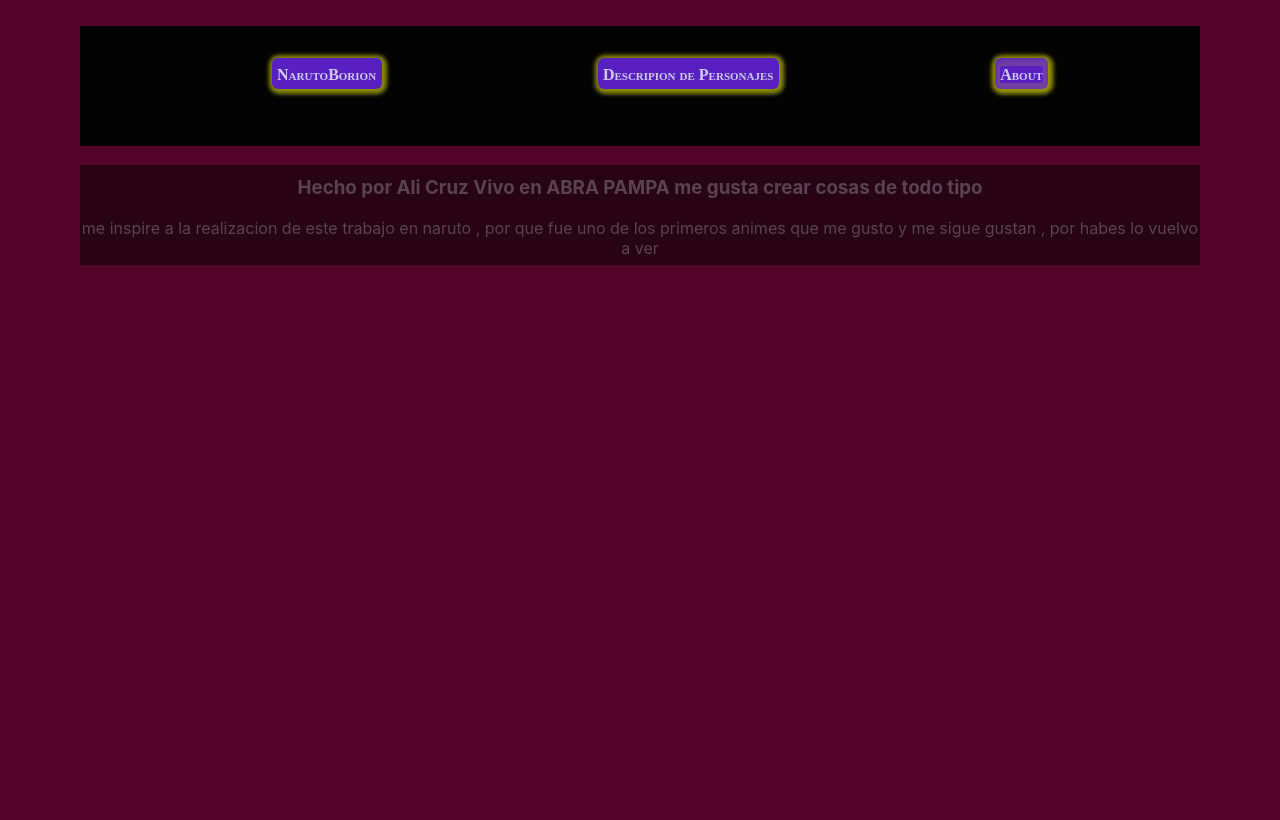
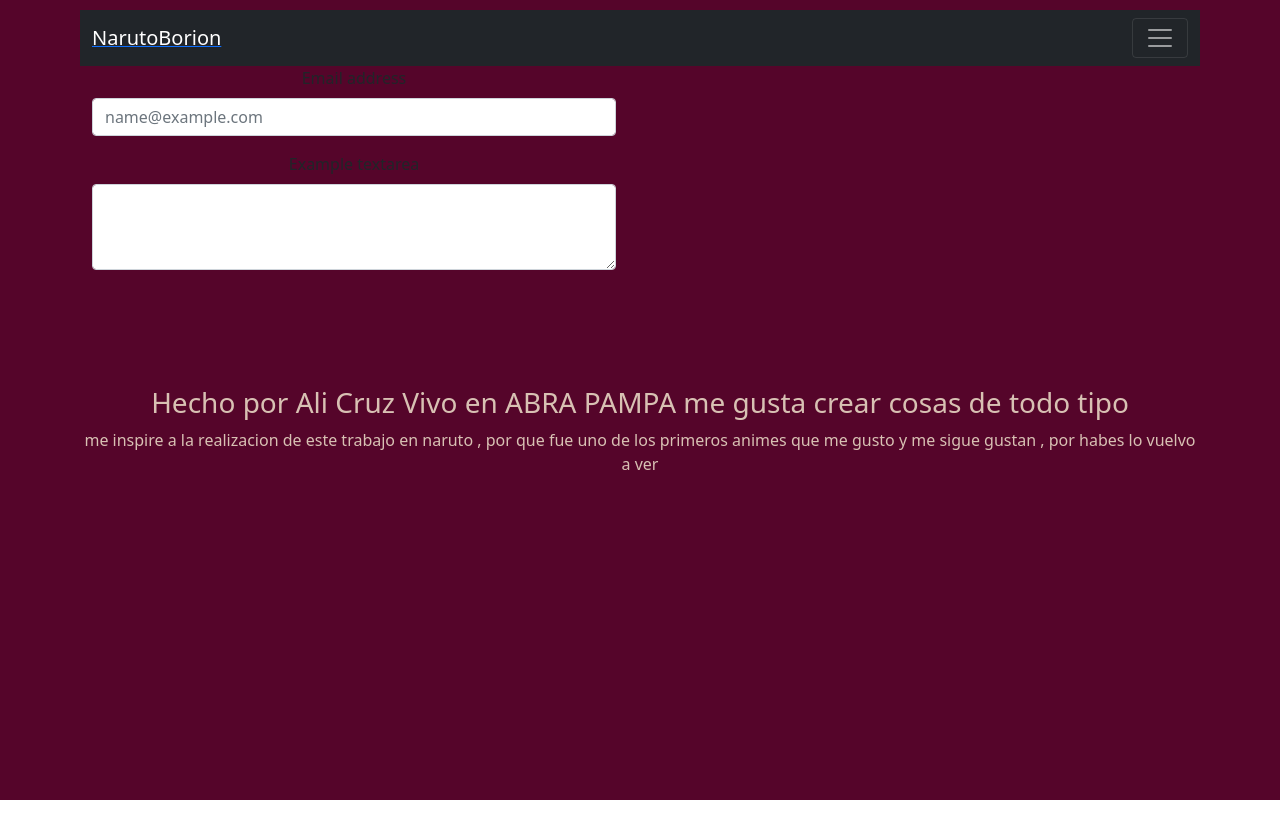
Before and after one commit to ali01cruz/narutoREACT, a React (Create React App) app: page /about in a window 1280 px wide. Built offline with nearby package versions, Linux system fonts and the light colour scheme.

Commit message:
agregando navbar

```diff
--- a/package.json
+++ b/package.json
@@ -6,7 +6,9 @@
     "@testing-library/jest-dom": "^5.11.4",
     "@testing-library/react": "^11.1.0",
     "@testing-library/user-event": "^12.1.10",
+    "bootstrap": "^5.1.1",
     "react": "^17.0.2",
+    "react-bootstrap": "^2.0.0-rc.0",
     "react-dom": "^17.0.2",
     "react-router-dom": "^5.3.0",
     "react-scripts": "4.0.3",
--- a/src/App.js
+++ b/src/App.js
@@ -1,6 +1,6 @@
 
 import './App.css';
-import Navbar from './components/navbar/navbar.jsx';
+import NavbarM from './components/navbar/navbar.jsx';
 import Home from './components/home/home';
 import data from './resources/data.json'
 import CharacterDetail from './components/characterDetail/characterDetail';
@@ -15,7 +15,7 @@ function App() {
   },[])
   return (
     <div className="App">
-        <Navbar ></Navbar>
+        <NavbarM ></NavbarM>
 
         <Switch>
           <Route exact path="/" >
--- /dev/null
+++ b/src/components/Form/controlledForm.jsx
@@ -0,0 +1,45 @@
+import 'bootstrap/dist/css/bootstrap.min.css';
+import Form from 'react-bootstrap/Form';
+import Col from 'react-bootstrap/Row'
+import Row from 'react-bootstrap/Row'
+import Container from 'react-bootstrap/Container';
+export default function ControlledForm() {
+    return (
+        <>
+            <Container>
+                <Row>
+                    <Col lg="4"></Col>
+                    <Col lg="2">
+                        <Form  >
+                            <Form.Group className="mb-3" controlId="exampleForm.ControlInput1">
+                                <Form.Label>Email address</Form.Label>
+                                <Form.Control type="email" placeholder="name@example.com" />
+                            </Form.Group>
+                            <Form.Group className="mb-3" controlId="exampleForm.ControlTextarea1">
+                                <Form.Label>Example textarea</Form.Label>
+                                <Form.Control as="textarea" rows={3} />
+                            </Form.Group>
+                        </Form>
+                    </Col>
+                    <Col lg="4"></Col>
+                </Row>
+            </Container>
+
+        </>
+    )
+}
+
+
+/* Correo electrónico || email.
+Asunto.
+Cuerpo || Mensaje.
+botón de enviar (por el momento no hará nada).
+ */
+
+/* El formulario debe validar en todo momento:
+
+    Que el correo electrónico sea valido (caracteres necesarios para cumplir con la condición de ser un email).
+    Que el asunto contenga mínimo 10 caracteres.
+    Que el cuerpo o mensaje, contenta máximo 256 caracteres.
+    Que el botón de enviar, se encuentre inhabilitado, mientras alguna de las condiciones anteriores no se cumpla.
+ */
--- a/src/components/about/about.css
+++ b/src/components/about/about.css
@@ -1,10 +1,4 @@
-.about{
-    background-color: rgba(3, 3, 3, 0.541);
-    color: rgba(240, 248, 255, 0.26);
-    height: 100px;
-    width: 100%;
-
+.texto{
+    color: rgba(255, 248, 220, 0.774);
+    margin-top:100px;
 }
-h3{
-    padding-top: 1%;
-}
--- a/src/components/about/about.jsx
+++ b/src/components/about/about.jsx
@@ -1,10 +1,17 @@
+import ControlledForm from '../Form/controlledForm';
 import './about.css';
 export default function About(){
 
         return(
             <div className="about">
-               <h3> Hecho por Ali Cruz Vivo en ABRA PAMPA me gusta crear cosas de todo tipo</h3>
-               <span>me inspire a la realizacion de este trabajo en naruto , por que fue uno de los primeros animes que me gusto y me sigue gustan , por habes lo vuelvo a ver </span>
+
+
+               <ControlledForm/>
+               <div className="texto" >
+                    <h3> Hecho por Ali Cruz Vivo en ABRA PAMPA me gusta crear cosas de todo tipo</h3>
+                    <span>me inspire a la realizacion de este trabajo en naruto , por que fue uno de los primeros animes que me gusto y me sigue gustan , por habes lo vuelvo a ver </span>
+
+               </div>
             </div>
         )
 }
--- a/src/components/character/character.css
+++ b/src/components/character/character.css
@@ -3,6 +3,7 @@
     min-width: 230px;
     margin: 0.5%;
     border-radius: 10px;
+    color: cornsilk;
 }
 img{
     max-width: 200px;
--- a/src/components/characterDetail/characterDetail.jsx
+++ b/src/components/characterDetail/characterDetail.jsx
@@ -1,6 +1,6 @@
 import React ,{useState}from "react";
 import './characterdetail.css';
-import { useParams } from "react-router";
+
 
 export default function CharacterDetail(props){
 
@@ -16,7 +16,7 @@ export default function CharacterDetail(props){
     })
 
     function buscar(e){
-        return props.charateris.find((elemento)=>elemento.id==e);
+        return props.charateris.find((elemento)=>elemento.id===parseInt(e));
     }
     function modificarChar(e){
         const elemeto =buscar(e);
--- a/src/components/characterDetail/characterDetail2.jsx
+++ b/src/components/characterDetail/characterDetail2.jsx
@@ -5,7 +5,7 @@ import { useParams } from "react-router";
 export default function CharacterDetail2(props){
     const parametro = useParams();
 
-    const elemeto =props.charateris.find((elemento)=>elemento.id==parametro.id);
+    const elemeto =props.charateris.find((elemento)=>elemento.id===parseInt(parametro.id));
 
     //la otra opcion es modificar con id osea array[id]
     //busco si el link tiene un parametro
--- a/src/components/characterDetail/characterdetail.css
+++ b/src/components/characterDetail/characterdetail.css
@@ -4,6 +4,7 @@
     height: 240px;
     overflow-x: auto;
     border-radius: 5px;
+    color: rgba(255, 248, 220, 0.746);
 }
 .characterDetail::-webkit-scrollbar{
     background-color: #33031973;
@@ -24,6 +25,7 @@
 .descripcion{
     grid-area: descripcion;
     text-align:start;
+
 }
 
 .characterDetail{
--- a/src/components/home/home.jsx
+++ b/src/components/home/home.jsx
@@ -2,9 +2,9 @@ import React from "react";
 import Character from "../character/character.jsx";
 import './home.css';
 export default class Home extends React.Component{
+
     constructor(props){
         super(props)
-
     }
     render(){
         return(
--- a/src/components/navbar/navbar.css
+++ b/src/components/navbar/navbar.css
@@ -1,32 +1,4 @@
-.navbar{
-    background-color: rgb(3, 3, 3);
-    color: aliceblue;
-    height: 120px;
-    width: 100%;
+.active{
+    background-color: rgba(154, 173, 224, 0.246);
+    border-radius: 5px;
 }
-#lista{
-    display: flex;
-    align-content: center;
-    justify-content: center;
-}
-li{
-    margin:  3% 10% 10% 10%;
-    background-color: rgb(88, 32, 192);
-    list-style:none;
-    padding: 0.5%;
-    border-radius: 6px;
-    box-shadow: 1px 1px 4px 4px   rgba(255, 255, 0, 0.534);
-
-}
-a{
-    text-decoration: none;
-    color: rgba(240, 248, 255, 0.794);
-    font-weight: bold;
-    font-family:'Times New Roman', Times, serif;
-    font-variant: small-caps;
-}
-.active{
-    padding: 3.5;
-    border-radius: 2px;
-    box-shadow: 1px 1px 8px 8px   rgba(228, 215, 32, 0.192);
-}
--- a/src/components/navbar/navbar.jsx
+++ b/src/components/navbar/navbar.jsx
@@ -1,31 +1,35 @@
 import React from "react";
 import './navbar.css';
 import {NavLink} from "react-router-dom";
-export default class Navbar extends React.Component{
+import Navbar from "react-bootstrap/Navbar"
+import Container from "react-bootstrap/Container"
+import Nav from "react-bootstrap/Nav"
+
+
+export default class NavbarM extends React.Component{
     constructor(){
         super()
-
-
     }
     render(){
         return(
-            <div className="navbar">
 
-                    <nav>
-                        <ul id="lista">
-                            <li>
-                                <NavLink exact to="/" activeClassName="active">NarutoBorion</NavLink>
-                            </li>
-                            <li>
-                                <NavLink exact to="/characterDetail" activeClassName="active" >Descripion de Personajes</NavLink>
-                            </li>
-                            <li>
-                                <NavLink exact to="/about" activeClassName="active" >About</NavLink>
-                            </li>
-                        </ul>
-                    </nav>
 
-            </div>
+            <Navbar collapseOnSelect expand="xxl" bg="dark" variant="dark">
+                <Container>
+                <NavLink exact to="/" activeClassName="active"> <Navbar.Brand >NarutoBorion</Navbar.Brand></NavLink>
+                <Navbar.Toggle aria-controls="responsive-navbar-nav" />
+                <Navbar.Collapse id="responsive-navbar-nav">
+                    <Nav className="me-auto">
+                        <NavLink exact to="/characterDetail" activeClassName="active" >Descripion de Personajes</NavLink>
+                    </Nav>
+                    <Nav>
+                        <NavLink exact to="/about" activeClassName="active" ><div className="boton">About</div></NavLink>
+                    </Nav>
+                </Navbar.Collapse>
+                </Container>
+
+            </Navbar>
+
 
         )
     }
```
Also changed, not shown: 2 other files (tests, documents, lock files or other folders).
